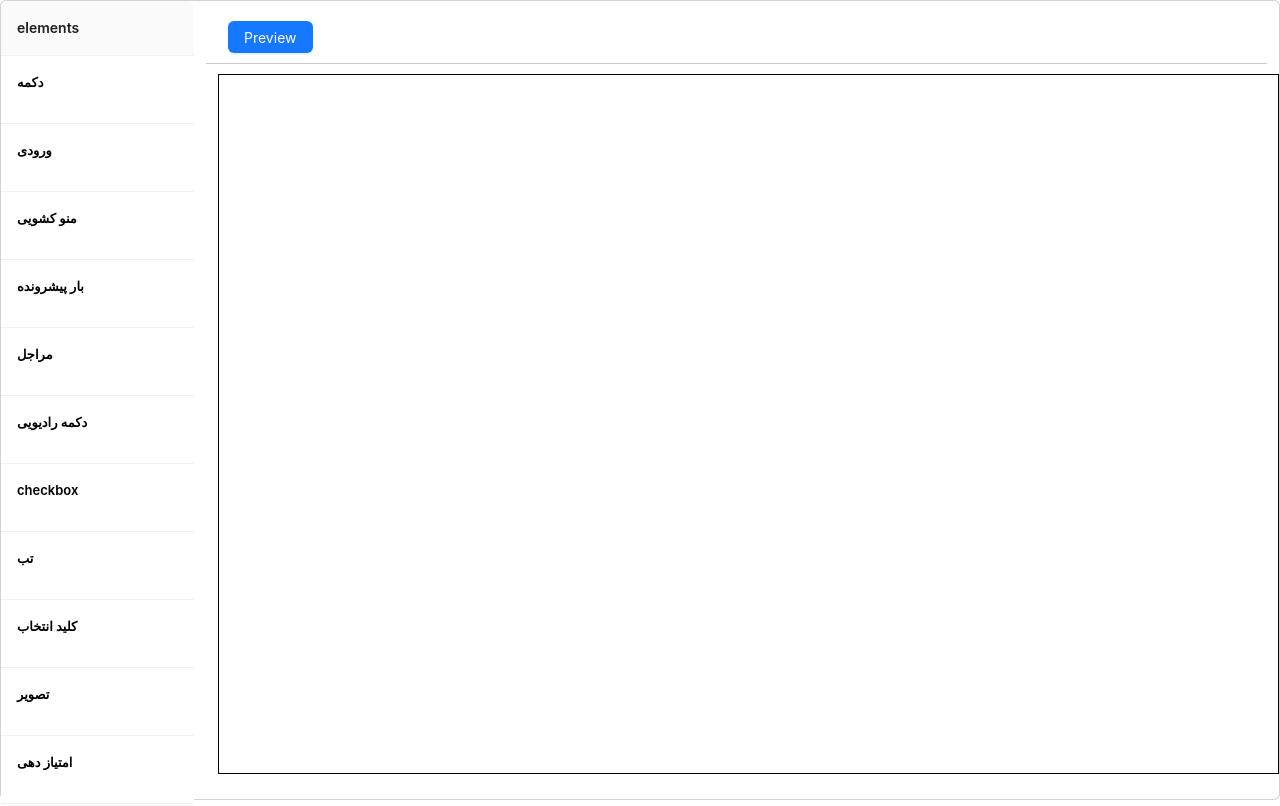
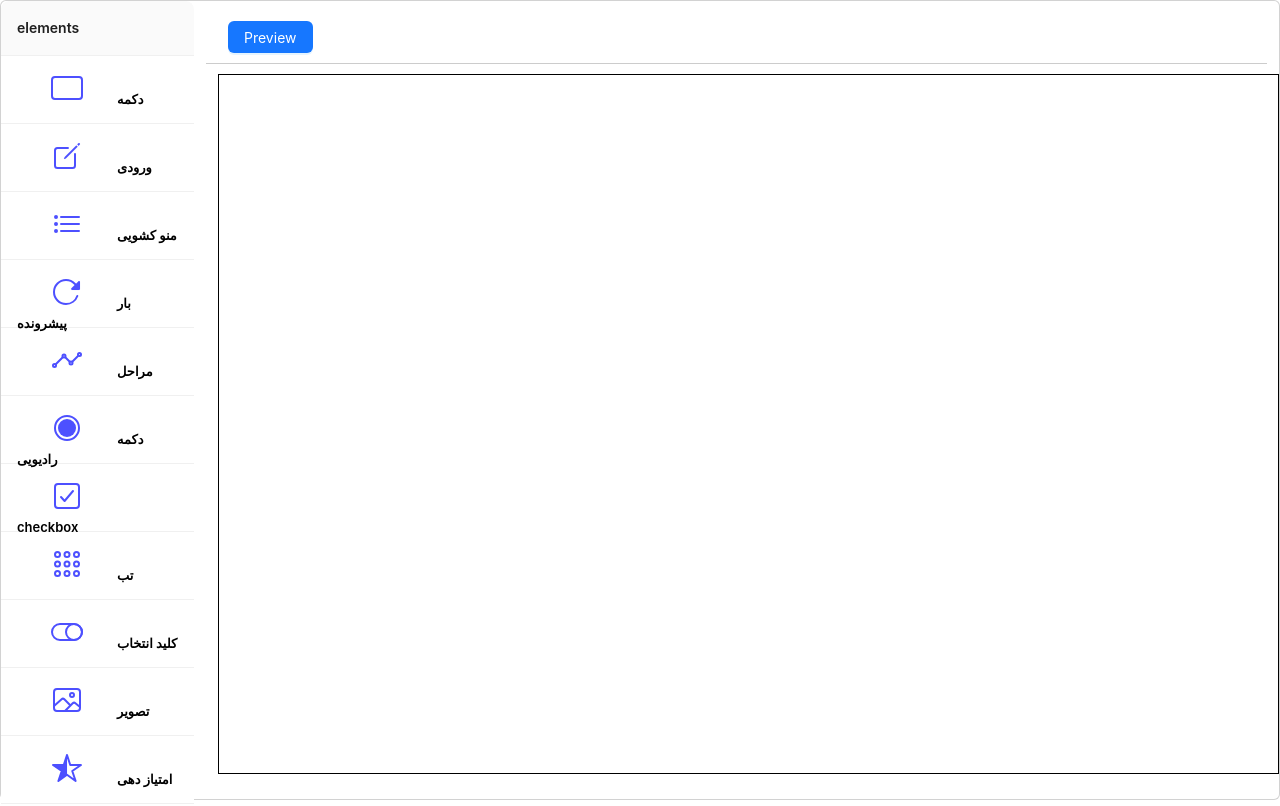
Before and after one commit to napster125/form-with-react-dnd, a React (Create React App) app: page / in a window 1280 px wide. Built offline with nearby package versions, Linux system fonts and the light colour scheme.

Commit message:
added elements icons

```diff
--- a/src/App.css
+++ b/src/App.css
@@ -64,11 +64,7 @@
   height: 32px;
 }
 
-.fb-container .fb-element-item ion-icon[name="tablet-landscape-outline"] {
-  color: #ff4d4f;
-}
-
-.fb-container .fb-element-item ion-icon[name="grid-outline"] {
+.fb-container .fb-element-item ion-icon {
   color: #4d50ff;
 }
 
--- /dev/null
+++ b/src/Components/Element/ElementOptions/DatePickerOptions.js
@@ -0,0 +1,16 @@
+import BaseElementOptions from "./BaseElementOptions";
+
+export default function DatePickerOptions({ t, options, setOptions }) {
+  return (
+    <div>
+      <BaseElementOptions t={t} style={options.style} setOptions={setOptions} />
+      <div class="row">
+        <div class="col-12">
+          <div class="inputs">
+            <span class="title">{t("extra date picker options")}</span>
+          </div>
+        </div>
+      </div>
+    </div>
+  );
+}
--- a/src/Components/Element/ElementType.js
+++ b/src/Components/Element/ElementType.js
@@ -13,6 +13,7 @@ import CarouselOptions from "./ElementOptions/CarouselOptions";
 import StepsOptions from "./ElementOptions/StepsOptions";
 import TabsOptions from "./ElementOptions/TabsOptions";
 import RateOptions from "./ElementOptions/RateOptions";
+import DatePickerOptions from "./ElementOptions/DatePickerOptions";
 
 export const ElementType = {
   button: {
@@ -106,4 +107,10 @@ export const ElementType = {
       <TableOptions t={t} options={options} setOptions={setOptions} />
     ),
   },
+  datepicker: {
+    value: 15,
+    optionsComponent: (t, options, setOptions) => (
+      <DatePickerOptions t={t} options={options} setOptions={setOptions} />
+    ),
+  },
 };
--- a/src/Components/Element/Elements.js
+++ b/src/Components/Element/Elements.js
@@ -2,6 +2,7 @@ import {
   Button,
   Carousel,
   Checkbox,
+  DatePicker,
   Divider,
   Dropdown,
   Image,
@@ -129,10 +130,7 @@ export function imageElement(t, element) {
   let { options } = element;
   return (
     <Image.PreviewGroup style={renderElementStyle(options?.style)}>
-      <Image
-        width={200}
-        src="https://media.sproutsocial.com/uploads/2017/02/10x-featured-social-media-image-size.png"
-      />
+      <Image width={200} />
     </Image.PreviewGroup>
   );
 }
@@ -234,16 +232,32 @@ export function tableElement(t, element) {
   return <Table bordered style={renderElementStyle(options?.style)} />;
 }
 
+export function datepickerElement(t, element) {
+  let { options } = element;
+  return <DatePicker style={renderElementStyle(options?.style)} />;
+}
+
+//========================== Icons ===============================
+
 export const buttonIcon = () => (
   <ion-icon name="tablet-landscape-outline"></ion-icon>
 );
 
-export const inputIcon = () => (
-  <ion-icon name="tablet-landscape-outline"></ion-icon>
+export const inputIcon = () => <ion-icon name="create-outline"></ion-icon>;
+export const dropdownIcon = () => <ion-icon name="list-outline"></ion-icon>;
+export const rateIcon = () => <ion-icon name="star-half-outline"></ion-icon>;
+export const imageIcon = () => <ion-icon name="image-outline"></ion-icon>;
+export const tableIcon = () => <ion-icon name="grid-outline"></ion-icon>;
+export const switchIcon = () => <ion-icon name="toggle-outline"></ion-icon>;
+export const progressIcon = () => <ion-icon name="reload-outline"></ion-icon>;
+export const tabIcon = () => <ion-icon name="apps-outline"></ion-icon>;
+export const stepsIcon = () => <ion-icon name="analytics-outline"></ion-icon>;
+export const checkboxIcon = () => <ion-icon name="checkbox-outline"></ion-icon>;
+export const radioIcon = () => (
+  <ion-icon name="radio-button-on-outline"></ion-icon>
 );
-
-export const dropdownIcon = () => (
-  <ion-icon name="tablet-landscape-outline"></ion-icon>
+export const datepickerIcon = () => <ion-icon name="today-outline"></ion-icon>;
+export const dividerIcon = () => <ion-icon name="remove-outline"></ion-icon>;
+export const carouselIcon = () => (
+  <ion-icon name="caret-forward-circle-outline"></ion-icon>
 );
-
-export const tableIcon = () => <ion-icon name="grid-outline"></ion-icon>;
--- a/src/lan/locales/fa/global.json
+++ b/src/lan/locales/fa/global.json
@@ -17,7 +17,7 @@
   "input": "ورودی",
   "dropdown": "منو کشویی",
   "progress": "بار پیشرونده",
-  "steps": "مراجل",
+  "steps": "مراحل",
   "radio": "دکمه رادیویی",
   "tab": "تب",
   "switch": "کلید انتخاب",
```
